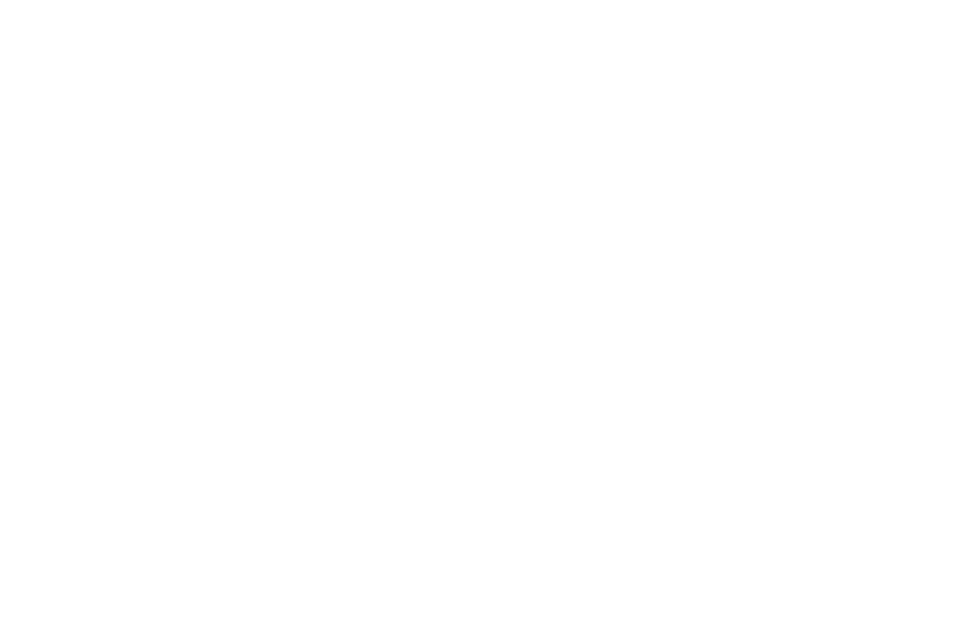
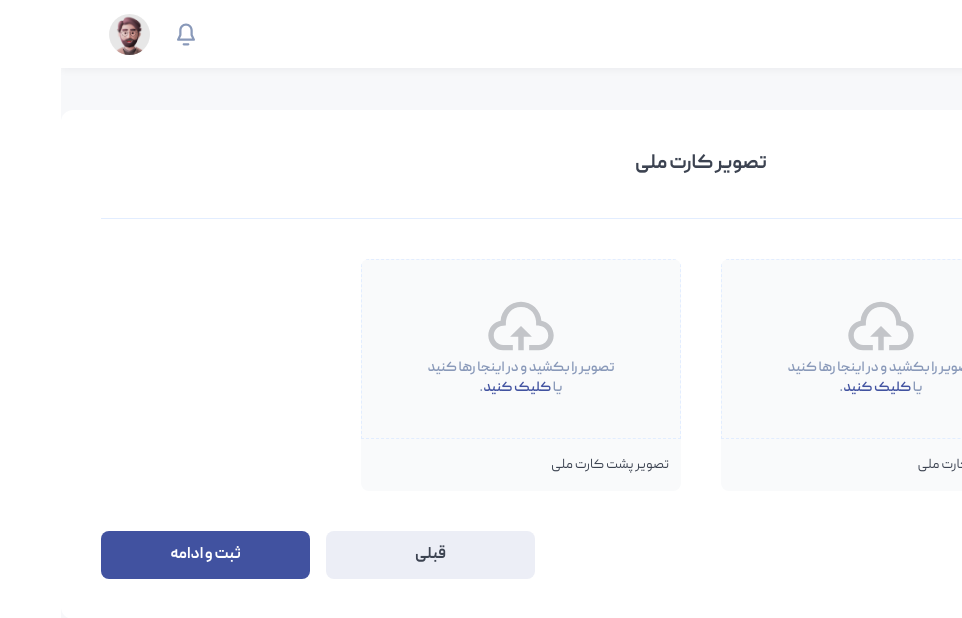
Before and after one commit to Mrtza-javidi/vue-partbank, a Vue app: page /file-picker in a window 1280 px wide. Before the commit this address had no page. Shown: the top 618 px of the page, without its empty margins (318-1280 px from the left). Built offline with nearby package versions, Linux system fonts and the light colour scheme; a web font is replaced by a local one.

Commit message:
feat: implement file picker page

```diff
--- a/src/router/index.ts
+++ b/src/router/index.ts
@@ -17,11 +17,11 @@
     name: "personal-info",
     component: () => import("@/views/personal-info-page.vue"),
   },
-  // {
-  //   path: "/file-picker",
-  //   name: "file-picker",
-  //   component: () => import("@/views/file-picker-page.vue"),
-  // },
+  {
+    path: "/file-picker",
+    name: "file-picker",
+    component: () => import("@/views/file-picker-page.vue"),
+  },
   // {
   //   path: "/confirm-info",
   //   name: "confirm-info",
--- /dev/null
+++ b/src/views/file-picker-page.vue
@@ -0,0 +1,139 @@
+<template>
+  <the-header :number="phoneNumber" />
+  <main id="file-picker-main">
+    <base-open-account-wrapper
+      title="تصویر کارت ملی"
+      wrapperCustomClass="layout-wrapper"
+    >
+      <template #wrapper-main>
+        <form class="file-picker__form" @submit.prevent="submitForm">
+          <div class="file-picker__card-items-container">
+            <base-file-picker
+              containerCustomClass="file-picker__card-items"
+              text="تصویر روی کارت ملی"
+              v-model="filePicker1Valid"
+              @fileError="handleFileError"
+            />
+            <base-file-picker
+              containerCustomClass="file-picker__card-items"
+              text="تصویر پشت کارت ملی"
+              v-model="filePicker2Valid"
+              @fileError="handleFileError"
+            />
+          </div>
+          <div class="card-item__actions-section">
+            <div class="card-item__buttons-container">
+              <base-button
+                text="قبلی"
+                class="btn-secondary"
+                @click.prevent="personalInfoPage"
+              >
+              </base-button>
+              <base-button
+                text="ثبت و ادامه"
+                class="btn-primary"
+                @click.prevent="submitForm"
+              >
+              </base-button>
+            </div>
+          </div>
+        </form>
+      </template>
+    </base-open-account-wrapper>
+  </main>
+</template>
+
+<script setup lang="ts">
+import { ref } from "vue";
+import { useRouter } from "vue-router";
+import { useToastStore } from "@/stores/toast-store";
+
+const router = useRouter();
+const toastStore = useToastStore();
+
+const filePicker1Valid = ref<boolean>(false);
+const filePicker2Valid = ref<boolean>(false);
+
+const phoneNumber = localStorage.getItem("phoneNumber");
+
+const checkValidation = () => {
+  if (!filePicker1Valid.value || !filePicker2Valid.value) {
+    toastStore.showToast("لطفاً ابتدا تصاویر موردنظر را آپلود کنید.", "error");
+    return;
+  }
+  router.push("/confirm-info");
+};
+
+const submitForm = () => {
+  checkValidation();
+};
+
+const personalInfoPage = () => {
+  router.push("/personal-info");
+};
+
+const handleFileError = () => {
+  toastStore.showToast(
+    `خطا در بارگذاری فایل: فایل بزرگ تر از ۱ مگابایت است یا فرمتی غیر از jpg، jpeg، png، webp دارد`
+  );
+};
+</script>
+
+<style lang="scss" scoped>
+#file-picker-main {
+  height: calc(100vh - 6.8rem);
+  @include flex($align: flex-start);
+  background-color: var(--background);
+  padding-top: 4.2rem;
+}
+
+.layout-wrapper {
+  width: 140rem;
+}
+
+.file-picker {
+  &__form {
+    @include flex($direction: column, $gap: var(--p-8));
+    width: 100%;
+  }
+
+  &__card-items-container {
+    display: flex;
+    gap: 4rem;
+  }
+
+  &__card-items {
+    width: 32rem;
+  }
+}
+
+.card-item {
+  &__actions-container {
+    @include flex($direction: column, $gap: var(--g-3));
+    @include position(
+      $position: absolute,
+      $top: initial,
+      $bottom: 1.2rem,
+      $left: 1.6rem,
+      $right: initial
+    );
+    padding: var(--p-1) var(--p-2);
+    background-color: var(--surface);
+    border-radius: var(--radius-8);
+    box-shadow: var(--box-shadow-sm) rgba(0, 67, 101, 0.05);
+    overflow: hidden;
+    transition: visibility 0.3s ease, opacity 0.3s ease;
+  }
+
+  &__buttons-container {
+    @include flex;
+    gap: var(--g-5);
+    width: 43.4rem;
+  }
+
+  &__actions-section {
+    width: 100%;
+    @include flex($justify: flex-end);
+  }
+}
+</style>
```
